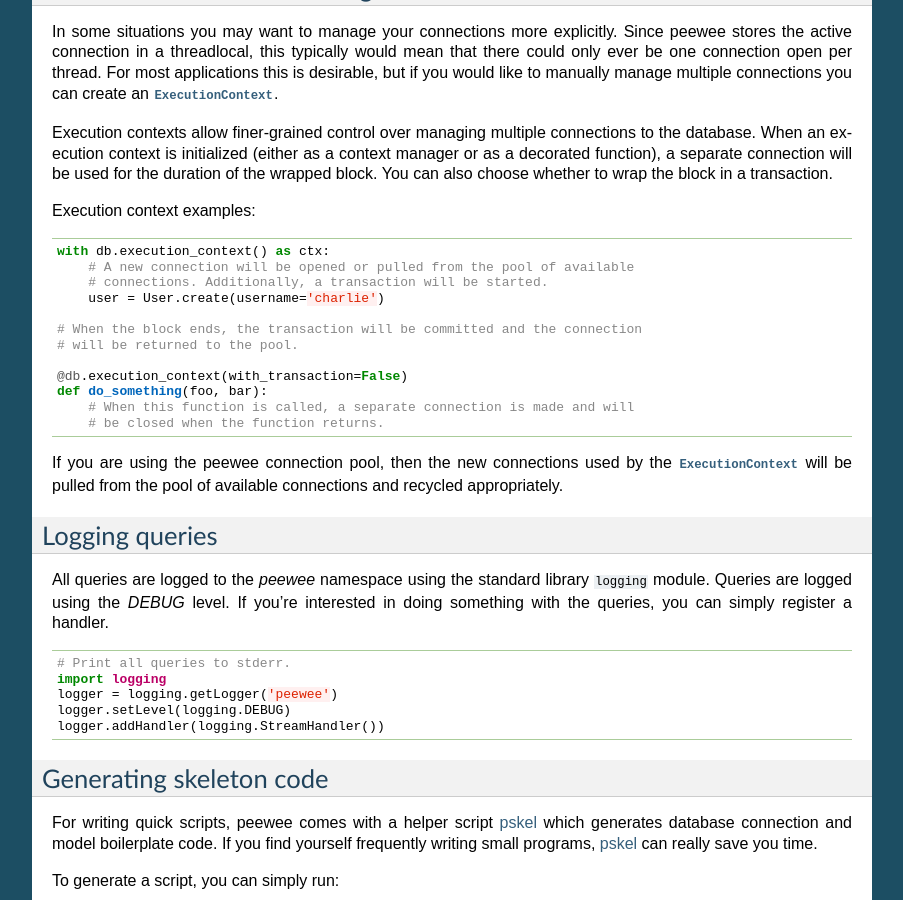
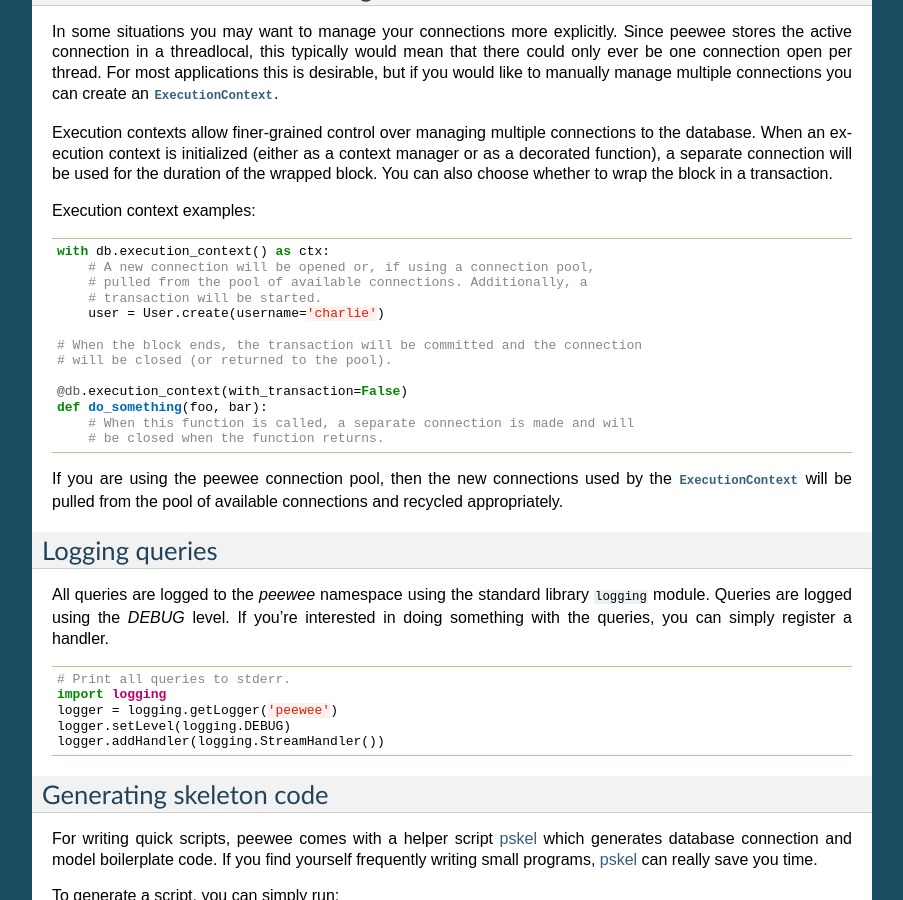
Before and after one commit to coleifer/peewee, a Sphinx documentation site: the page built from docs/peewee/database.rst, in a window 1280 px wide and 900 px high, scrolled down 8378 px. Shown: the whole window, without its empty margins (198-1101 px from the left). Built offline with Sphinx 7.4.7, drawn with Linux system fonts in a browser that asks for light colours; pages that are not in the unit, such as notebooks, are missing from menus; some of the changed text lies outside the part shown.

```diff
--- a/docs/peewee/database.rst
+++ b/docs/peewee/database.rst
@@ -487,12 +487,13 @@ Execution context examples:
 .. code-block:: python
 
     with db.execution_context() as ctx:
-        # A new connection will be opened or pulled from the pool of available
-        # connections. Additionally, a transaction will be started.
+        # A new connection will be opened or, if using a connection pool,
+        # pulled from the pool of available connections. Additionally, a
+        # transaction will be started.
         user = User.create(username='charlie')
 
     # When the block ends, the transaction will be committed and the connection
-    # will be returned to the pool.
+    # will be closed (or returned to the pool).
 
     @db.execution_context(with_transaction=False)
     def do_something(foo, bar):
```
Also changed, not shown: other parts of docs/peewee/database.rst (+2 -2 lines).
